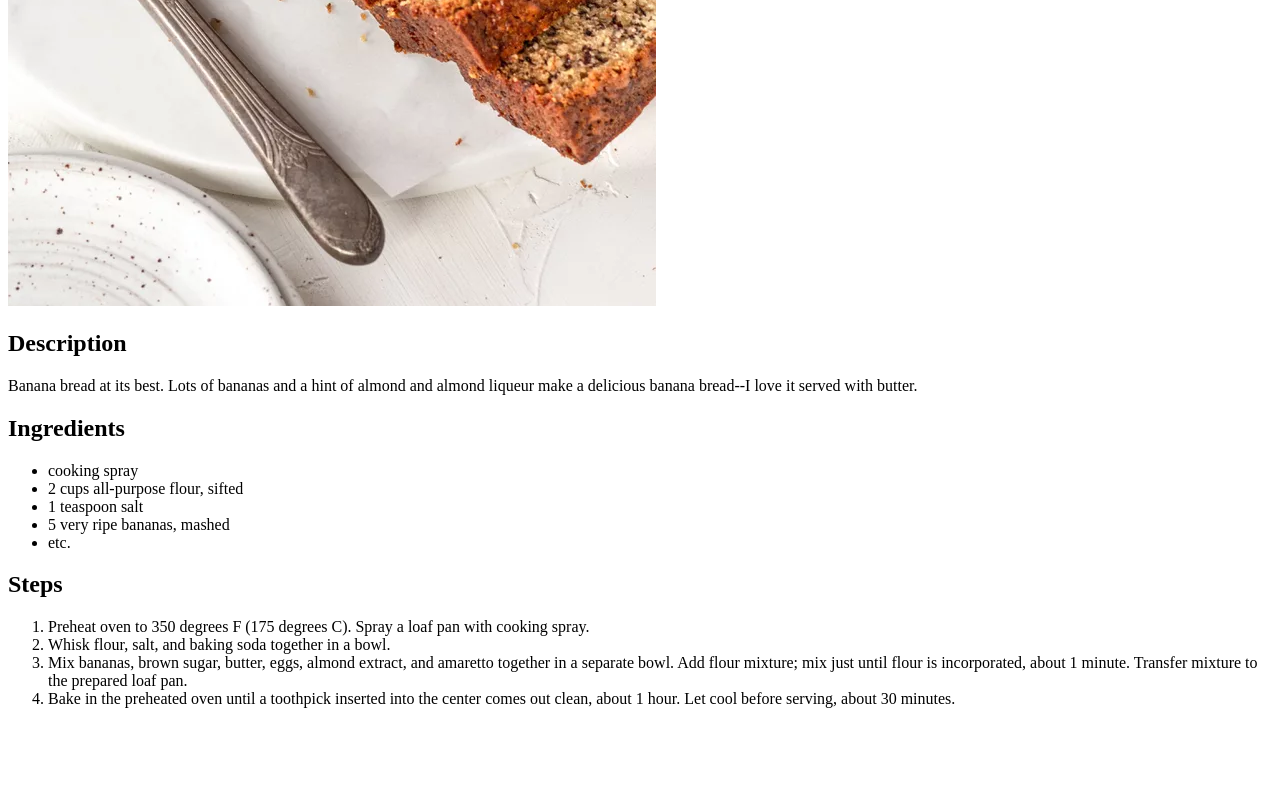
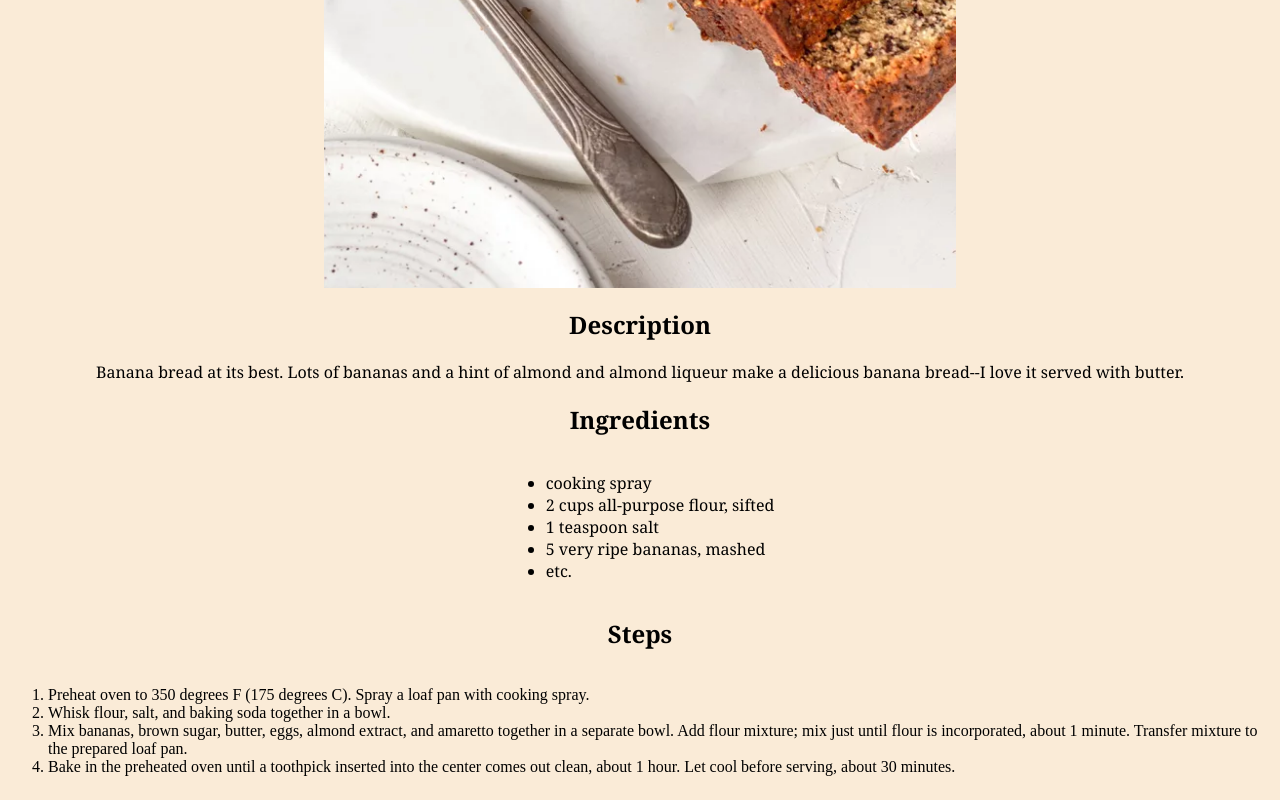
Before and after one commit to SomeGuy143/odin-recipies, a plain HTML site: page recipes/banana-bread.html in a window 1280 px wide. Shown: the part 746-1546 px from the top of the page. Before the commit the page ends 1470 px from the top, so only its background shows below. Drawn offline with Linux system fonts and the light colour scheme.

Commit message:
Add basic css styling

```diff
--- a/recipes/banana-bread.html
+++ b/recipes/banana-bread.html
@@ -4,6 +4,7 @@
     <head>
         <meta charset="UTF-8">
         <title>Banana Bread</title>
+        <link rel="stylesheet" href="./../style.css">
     </head>
 
     <body>
@@ -15,6 +16,7 @@
             banana bread--I love it served with butter.</p>
 
         <h2>Ingredients</h2>
+        <div>
         <ul>
             <li>cooking spray</li>
             <li>2 cups all-purpose flour, sifted</li>
@@ -22,6 +24,7 @@
             <li>5 very ripe bananas, mashed</li>
             <li>etc.</li>
         </ul>
+        </div>
 
         <h2>Steps</h2>
         <ol>
--- /dev/null
+++ b/style.css
@@ -0,0 +1,25 @@
+* {
+    background-color: antiquewhite;
+}
+
+p,
+h1,
+h2,
+div {
+    font-family: Georgia;
+    text-align: center;
+}
+
+img,
+div {
+    display: block;
+    margin-left: auto;
+    margin-right: auto;
+    width: 50%;
+}
+
+ul,
+ol {
+    display: inline-block;
+    text-align: left;
+}
```
Also changed, not shown: index.html (+1 -0 lines), recipes/lasagna.html (+1 -0 lines), recipes/zucchini-pasta.html (+1 -0 lines).
